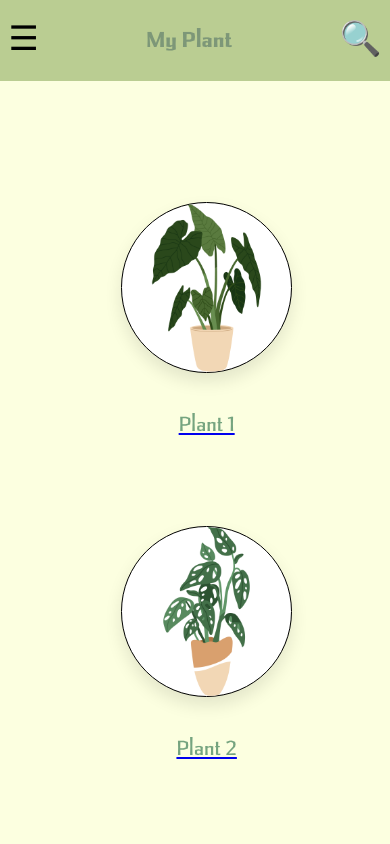
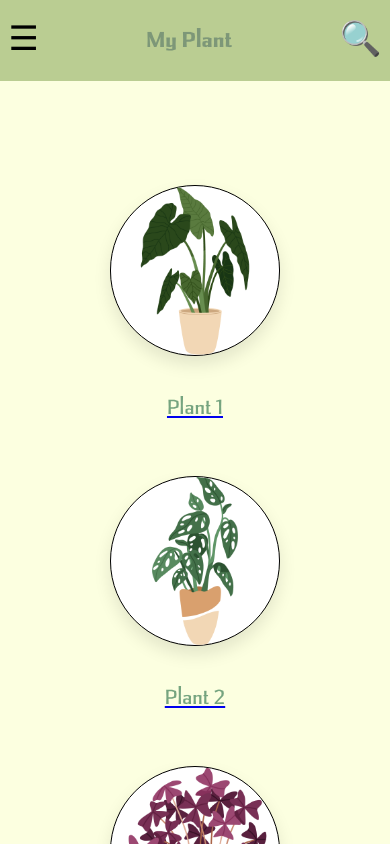
Before and after one commit to deco3801-mortein/frontend, a React (Vite) app: page / in a window 390 px wide. Shown: the top 844 px of the page. Built offline with nearby package versions, Linux system fonts and the light colour scheme; data requests are answered from the project's data file; the HTML template or start-up script is replaced by a standard one.

Commit message:
Reformat Homepage

```diff
--- a/src/App.css
+++ b/src/App.css
@@ -1,8 +1,3 @@
-#root {
-    width: 100vw;
-    height: 100vh;
-}
-
 @font-face {
     font-family: "Pilser";
     src: url("./assets/Pilser.otf") format("opentype");
--- a/src/components/Header.jsx
+++ b/src/components/Header.jsx
@@ -14,7 +14,6 @@
 // };
 
 // export default Header;
-import React from "react";
 import { useNavigate } from "react-router-dom"; // Import useNavigate for navigation
 import "../components/Header.css";
 
--- a/src/components/Plant.css
+++ b/src/components/Plant.css
@@ -3,7 +3,6 @@
     display: flex;
     flex-direction: column;
     align-items: center;
-    margin: 2vh; /* Adjusted margin for better spacing */
 }
 
 .plant-image {
@@ -37,7 +36,13 @@
 /* Responsive adjustments */
 @media screen and (max-width: 768px) {
     .plant-grid {
-        grid-template-columns: repeat(3, 1fr); /* 2 columns on medium screens */
+        grid-template-columns: repeat(3, 1fr); /* 3 columns on large screens */
+    }
+}
+
+@media screen and (max-width: 640px) {
+    .plant-grid {
+        grid-template-columns: repeat(2, 1fr); /* 2 columns on medium screens */
     }
 }
 
--- a/src/pages/HomePage.css
+++ b/src/pages/HomePage.css
@@ -1,5 +1,3 @@
 .home-page {
     background-color: #fcffe0;
-    height: 100vh;
-    width: 100vw;
 }
```
